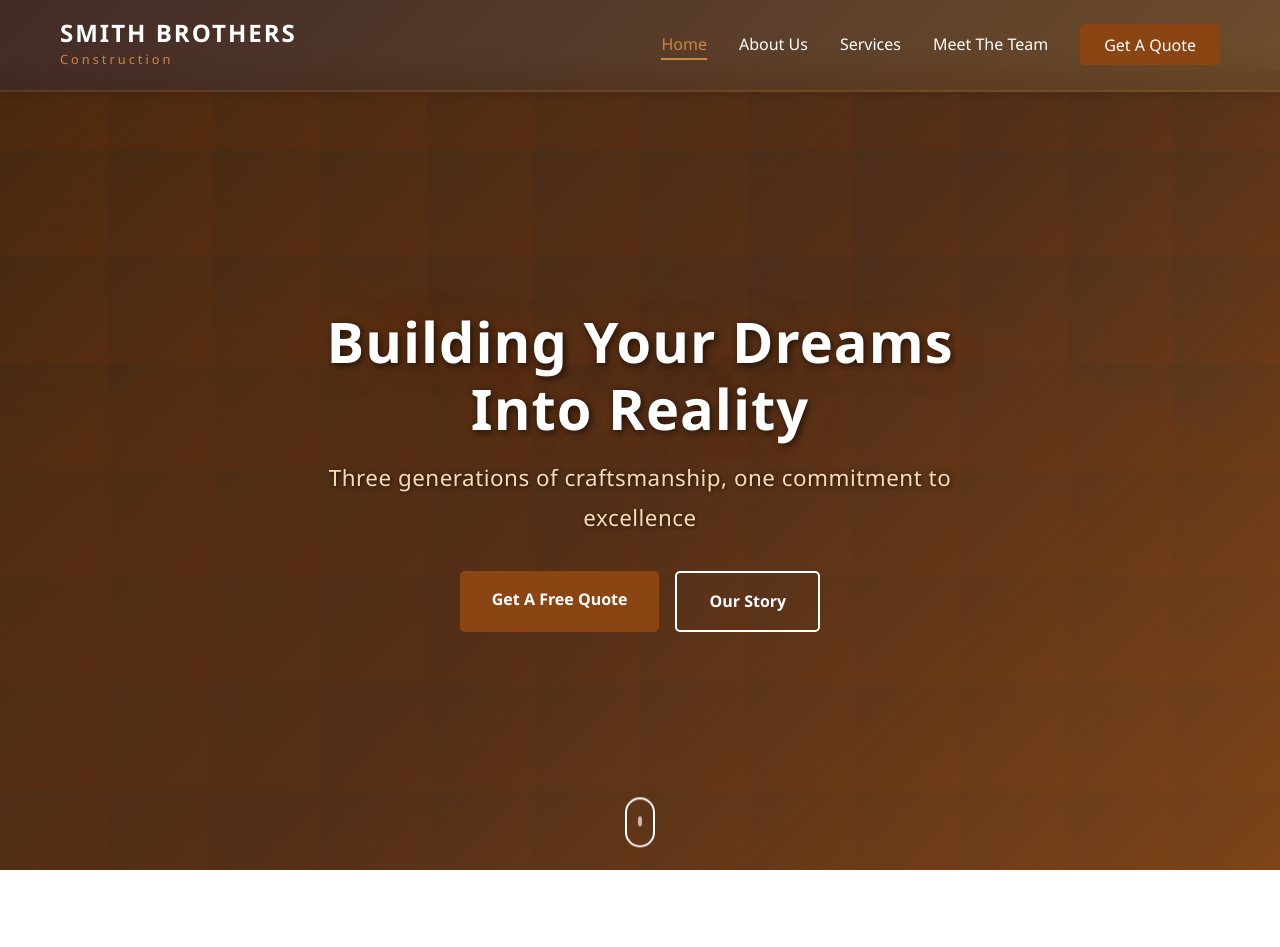
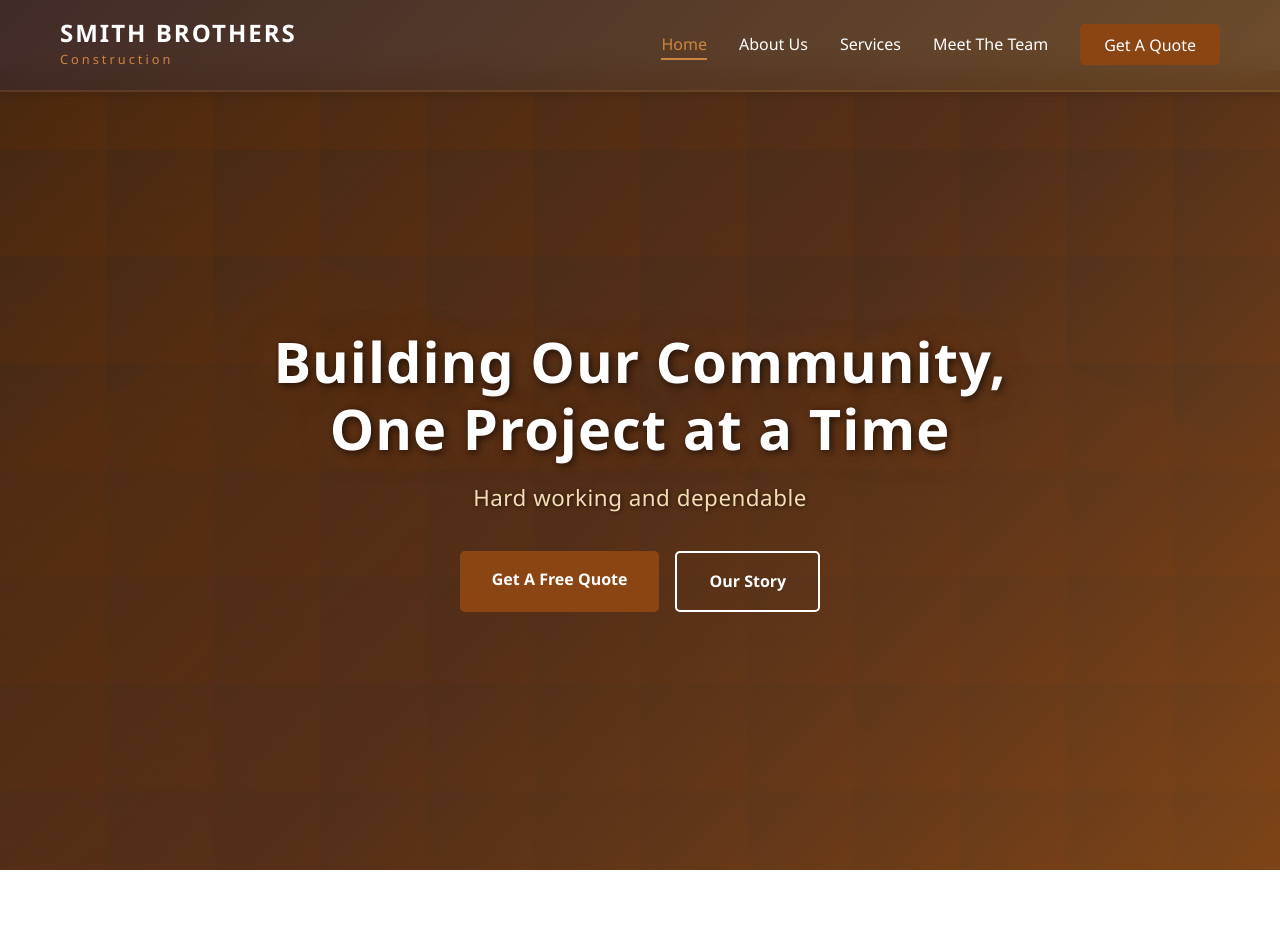
Before and after one commit to rustthomas12/Smithbros, a website: page public/index.html in a window 1280 px wide. Shown: the top 947 px of the page. Drawn offline with Linux system fonts and the light colour scheme.

Commit message:
Update hero section text and remove scroll indicator

```diff
--- a/public/index.html
+++ b/public/index.html
@@ -63,15 +63,12 @@
     <section class="hero">
         <div class="hero-overlay"></div>
         <div class="hero-content fade-in">
-            <h1>Building Your Dreams Into Reality</h1>
-            <p class="hero-subtitle">Three generations of craftsmanship, one commitment to excellence</p>
+            <h1>Building Our Community, One Project at a Time</h1>
+            <p class="hero-subtitle">Hard working and dependable</p>
             <div class="hero-buttons">
                 <a href="/quote.html" class="btn btn-primary">Get A Free Quote</a>
                 <a href="/about.html" class="btn btn-secondary">Our Story</a>
             </div>
-        </div>
-        <div class="scroll-indicator">
-            <div class="mouse"></div>
         </div>
     </section>
 
@@ -115,7 +112,7 @@
                             <span class="check-icon">✓</span>
                             <div>
                                 <strong>Family-Owned Excellence</strong>
-                                <p>Three brothers bringing decades of combined experience</p>
+                                <p>Three brothers bringing their coordination and cooperation to the workplace</p>
                             </div>
                         </li>
                         <li>
```
